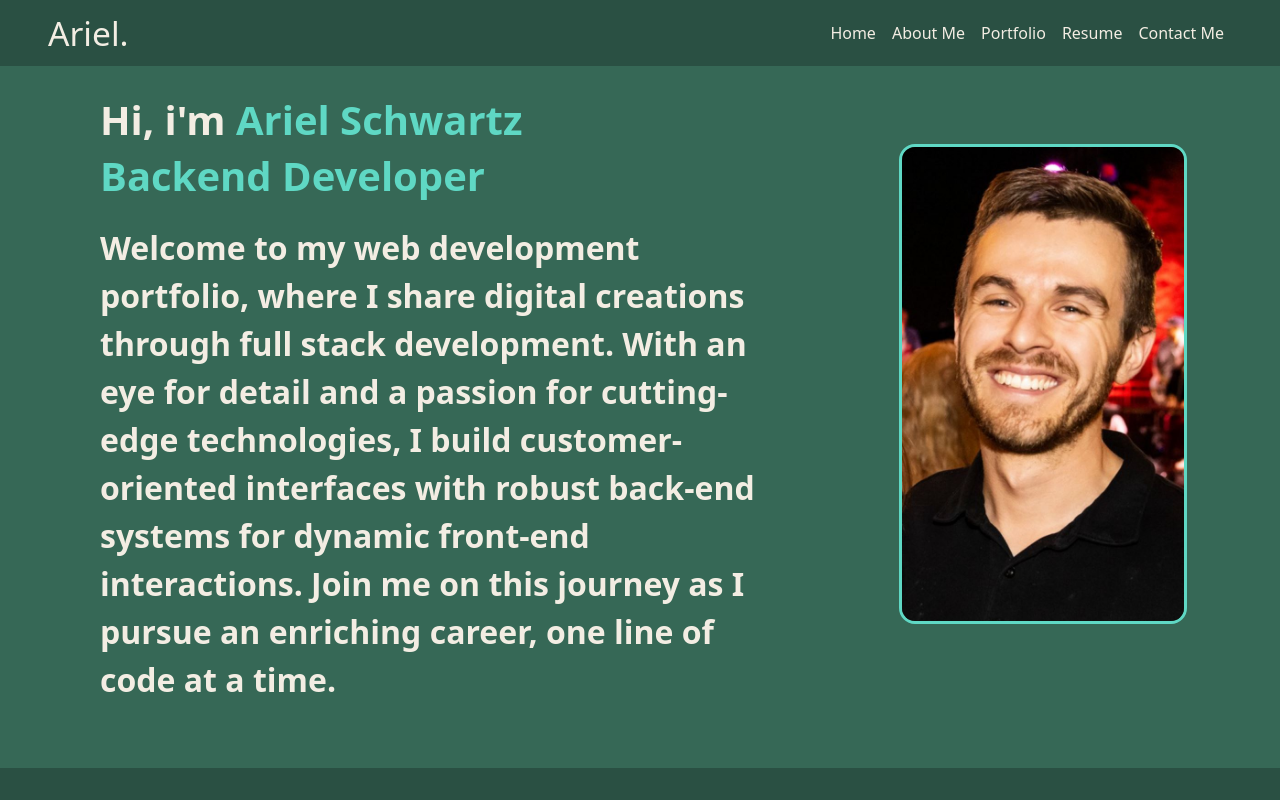
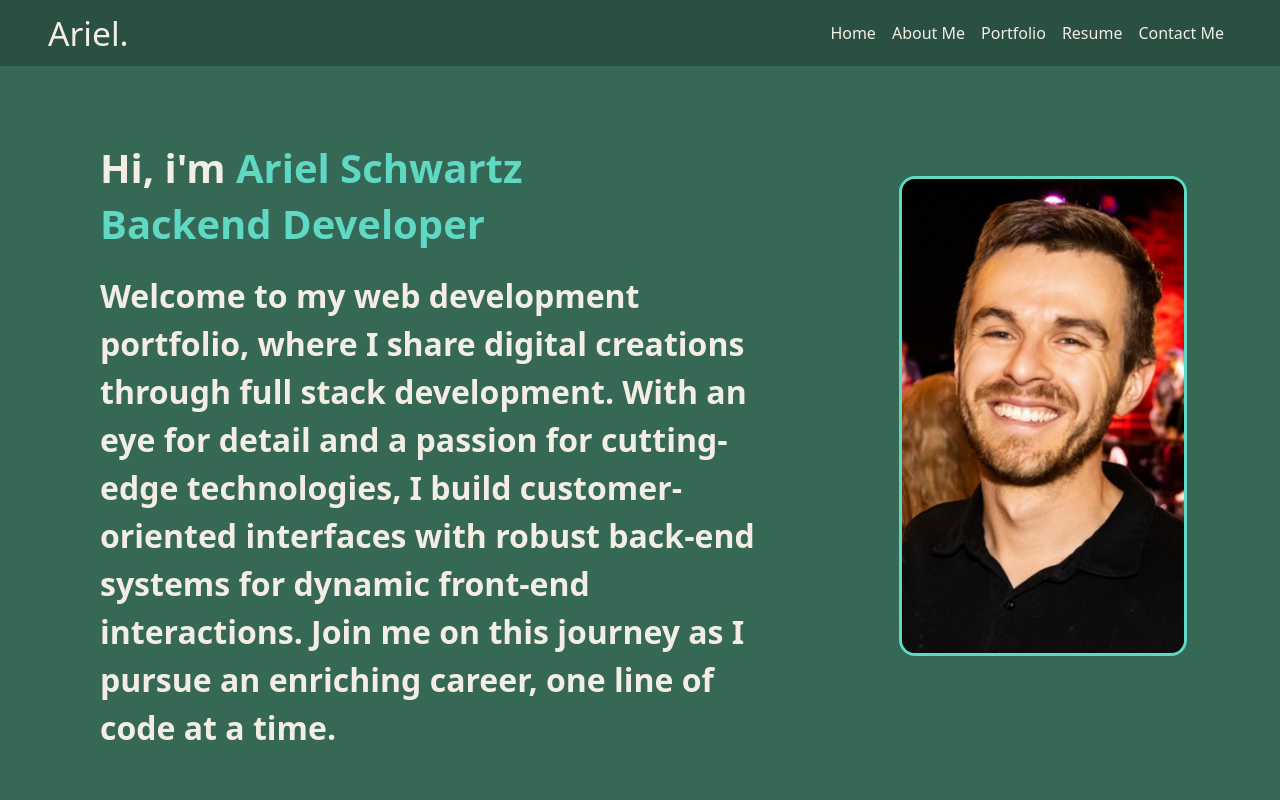
Before and after one commit to arishorts/arishorts-portfolio, a React (Create React App) app: page / in a window 1280 px wide. Shown: the top 800 px of the page. Built offline with nearby package versions, Linux system fonts and the light colour scheme.

Commit message:
fixed margin on home content

```diff
--- a/src/components/home.jsx
+++ b/src/components/home.jsx
@@ -3,12 +3,12 @@ import React from "react";
 const Home = () => {
   return (
     <div
-      className="container-fluid home-container p-lg-5 px-0 pt-5 d-flex align-items-center"
+      className="container-fluid home-container p-lg-5 px-0 d-flex align-items-center"
       id="home"
     >
       <div className="row mt-5">
         <div className="col-12 col-lg-8 d-flex align-items-center pe-sm-5 px-3">
-          <section className="ps-5">
+          <section className="ps-sm-5 p-3 pt-5">
             <h1 className="home-header fs-1 fw-bold">
               Hi, i'm <span className="home-span">Ariel Schwartz</span>
             </h1>
```
